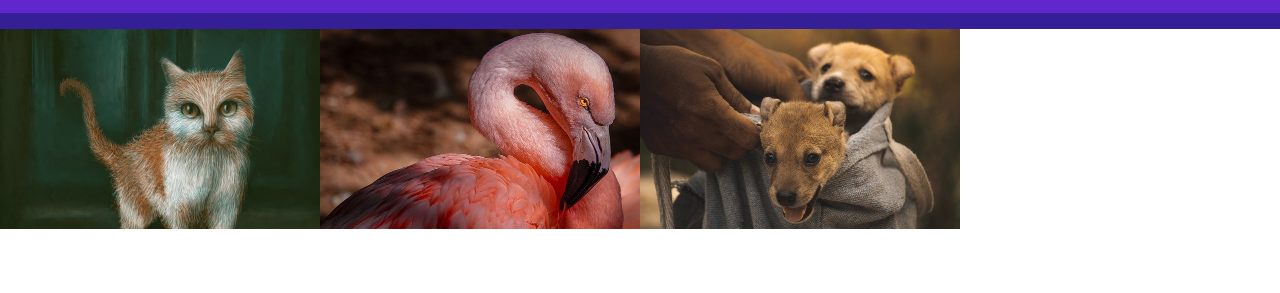
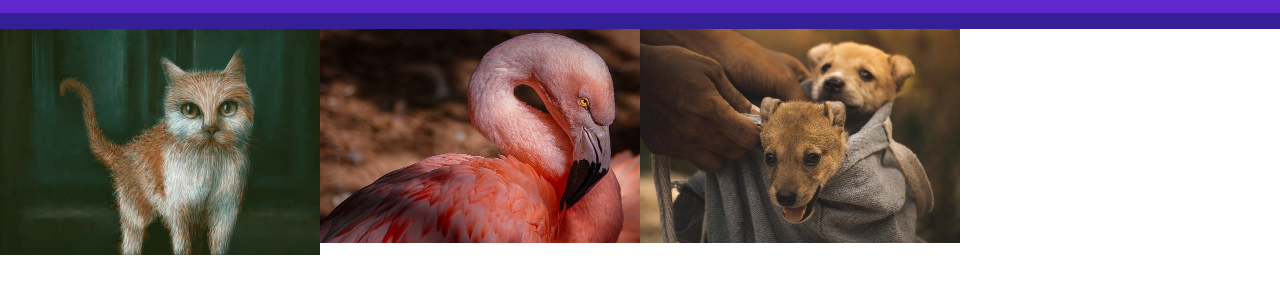
Before and after one commit to pedropoliszuk/jquery-galeria-fotos, a plain HTML site: page index.html in a window 1280 px wide. Shown: the part 57-350 px from the top of the page. Drawn offline with nearby package versions, Linux system fonts and the light colour scheme.

Commit message:
fix: tamanho das imagens

```diff
--- a/style.css
+++ b/style.css
@@ -57,7 +57,7 @@ ul li {
     max-width: 25%;
     list-style: none;
     position: relative;
-    max-height: 200px;
+    max-height: 280px;
     overflow-y: hidden;
 }
 
```
